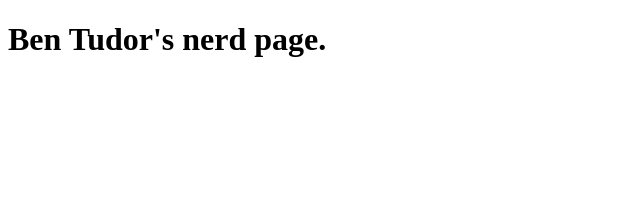
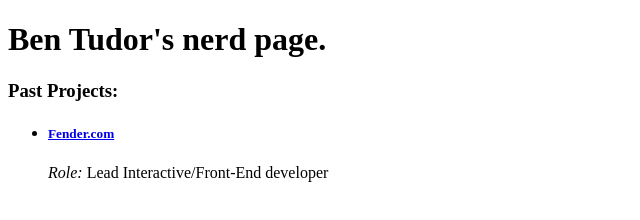
Before and after one commit to bentudor/bentudor.github.io, a plain HTML site: page index.html in a window 1280 px wide. Shown: the whole page, without its empty margins (0-640 px from the left). Drawn offline with Linux system fonts and the light colour scheme.

Commit message:
Update index.html

```diff
--- a/index.html
+++ b/index.html
@@ -12,5 +12,13 @@
 
         <h1>Ben Tudor's nerd page.</h1>
 
+        <h3>Past Projects:</h3>
+        <ul>
+            <li>
+                <h5><a href="http://fender.com" target="_blank">Fender.com</a></h5>
+                <p><em>Role:</em> Lead Interactive/Front-End developer</p>
+            </li>
+        </ul>
+
     </body>
 </html>
```
